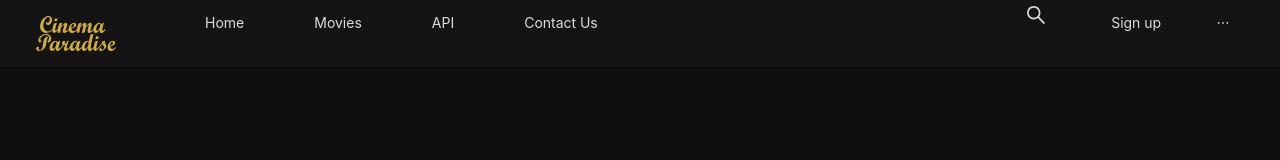
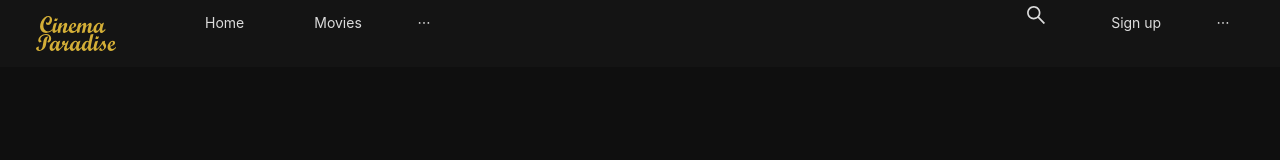
Before and after one commit to pc810/netlify-movie-react-app, a React (Create React App) app: page / in a window 1280 px wide. Shown: the top 160 px of the page. Built offline with nearby package versions, Linux system fonts and the light colour scheme.

Commit message:
removed api.js

```diff
--- a/src/App.js
+++ b/src/App.js
@@ -27,7 +27,7 @@ function App() {
       <Route path="/Signup" exact component={SignUp}/>
       <Route path="/Login" exact component={Login}/>
       <Route path="/WatchLater" exact component={WatchLater}/>
-      <Route path="/API" exact component={API}/>
+      {/* <Route path="/API" exact component={API}/> */}
       <Route path="/Movie/:id" exact component={MovieDetails}/>
     </Router>
   );
--- a/src/Components/Navbar/LeftMenu.js
+++ b/src/Components/Navbar/LeftMenu.js
@@ -11,9 +11,9 @@ class LeftMenu extends Component {
         <Menu.Item key="movies">
           <Link to="/Movies/all">Movies</Link>
         </Menu.Item>
-        <Menu.Item key="API">
+        {/* <Menu.Item key="API">
           <Link to="/API">API</Link>
-        </Menu.Item>
+        </Menu.Item> */}
         <Menu.Item key="contact">
           <Link to="/Contactus">Contact Us</Link>
         </Menu.Item>
--- a/src/Components/Navbar/index.js
+++ b/src/Components/Navbar/index.js
@@ -72,9 +72,9 @@ render() {
                   <li>
                     <Link to="/Movies/all">Movies</Link>
                   </li>
-                  <li>
+                  {/* <li>
                     <Link to="/API">API</Link>
-                  </li>
+                  </li> */}
                   <li>
                     <Link to="/Contactus">Contact Us</Link>
                   </li>
```
